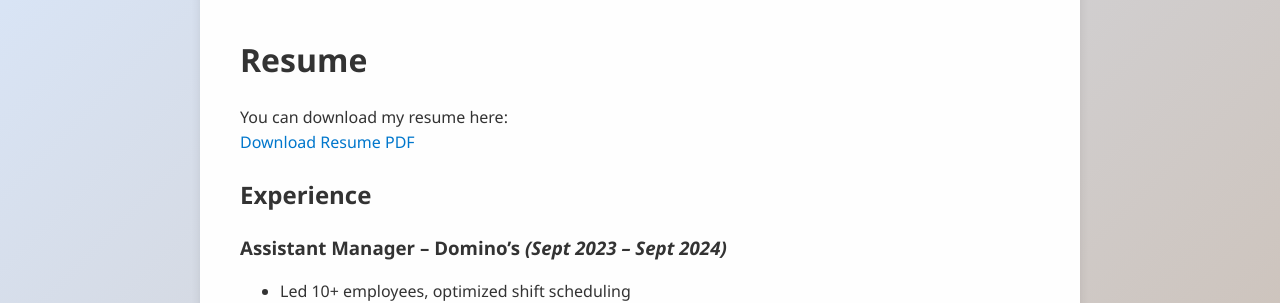
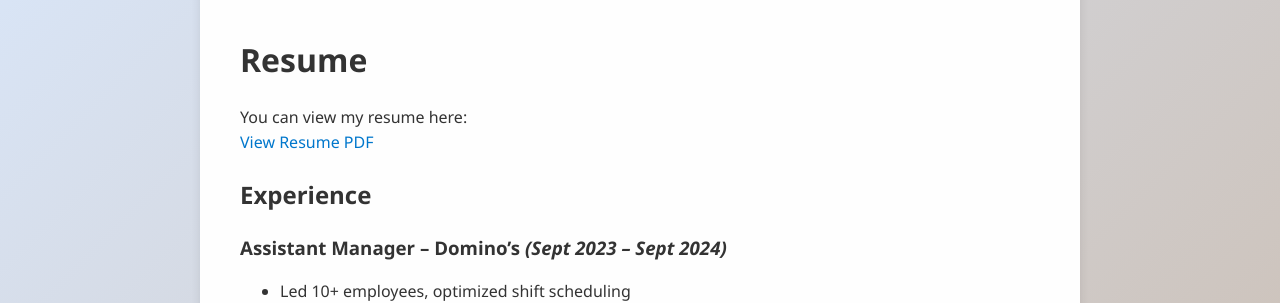
Before and after one commit to shoulansi/shoulansi.github.io, a Jekyll site: the page built from resume.md, in a window 1280 px wide. Shown: the part 187-490 px from the top of the page. Built offline with Jekyll 4.4.1, drawn with Linux system fonts in a browser that asks for light colours.

Commit message:
Update resume.md

```diff
--- a/resume.md
+++ b/resume.md
@@ -5,8 +5,8 @@ permalink: /resume/
 ---
 # Resume
 
-You can download my resume here:
-[Download Resume PDF](/garrett-resume.pdf)
+You can view my resume here:
+[View Resume PDF](/garrett-resume.pdf)
 
 ## Experience
 
```
